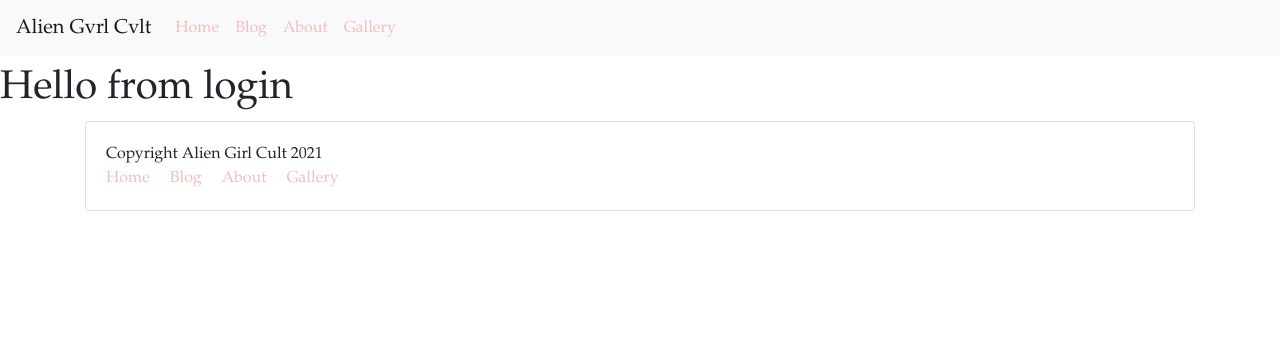
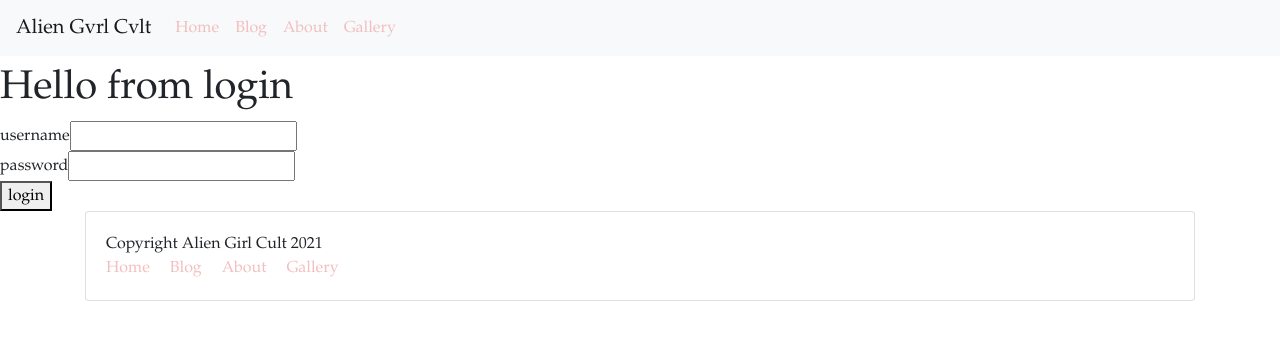
Before and after one commit to paulreyneveld/agc, a React (Create React App) app: page /login in a window 1280 px wide. Shown: the top 340 px of the page. Built offline with nearby package versions, Linux system fonts and the light colour scheme.

Commit message:
Added frontend markup for login ability

```diff
--- a/src/components/Login.js
+++ b/src/components/Login.js
@@ -1,10 +1,39 @@
-import React from 'react'
+import React, { useState } from 'react'
 
 const Login = () => {
+
+    const [username, setUsername] = useState('')
+    const [password, setPassword] = useState('')
+
+    const handleLogin = (event) => {
+        event.preventDefault()
+        console.log('logging in with', username, password)
+      }
 
     return (
         <>
         <h1>Hello from login</h1>
+        <form onSubmit={handleLogin}>
+        <div>
+          username
+            <input
+            type="text"
+            value={username}
+            name="Username"
+            onChange={({ target }) => setUsername(target.value)}
+          />
+        </div>
+        <div>
+          password
+            <input
+            type="password"
+            value={password}
+            name="Password"
+            onChange={({ target }) => setPassword(target.value)}
+          />
+        </div>
+        <button type="submit">login</button>
+      </form>
         </>
     )
 }
```
Also changed, not shown: 1 other file (tests, documents, lock files or other folders).
